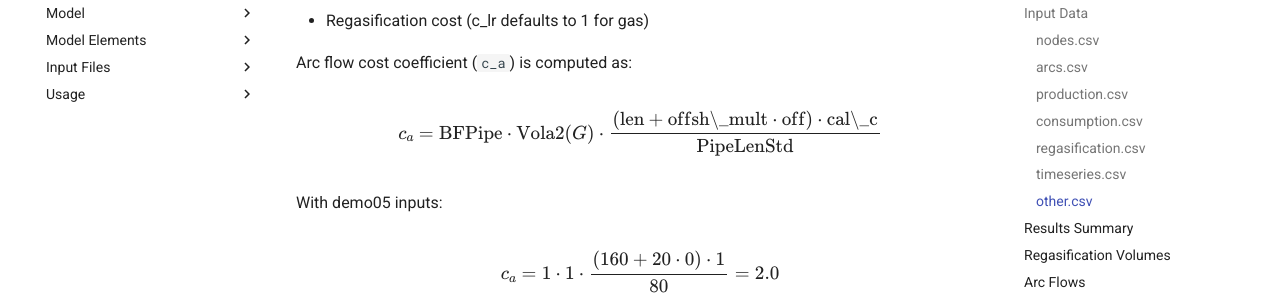
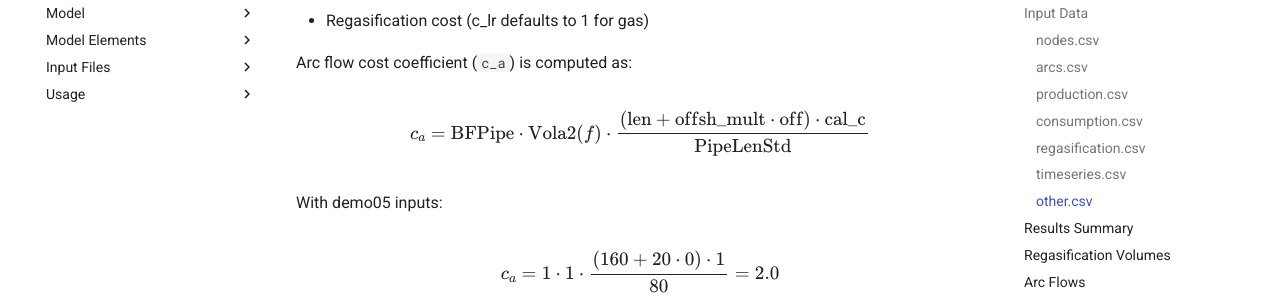
Before and after one commit to ParinazAliasghari/NordHHub, an MkDocs documentation site: the page built from docs/demos/demo05_regas_report.md, in a window 1280 px wide and 900 px high, scrolled down 3086 px. Shown: the part 149-449 px from the top of the window. Built offline with MkDocs 1.6.1 and Material for MkDocs 9.7.7, drawn with Linux system fonts in a browser that asks for light colours.

Commit message:
Update demo05_regas_report.md

```diff
--- a/docs/demos/demo05_regas_report.md
+++ b/docs/demos/demo05_regas_report.md
@@ -120,7 +120,9 @@
 Arc flow cost coefficient (`c_a`) is computed as:
 
 $$
- c_a = \text{BFPipe} \cdot \text{Vola2}(G) \cdot \frac{(\text{len} + \text{offsh\_mult} \cdot \text{off}) \cdot \text{cal\_c}}{\text{PipeLenStd}}
+c_{a} = \mathrm{BFPipe} \cdot \mathrm{Vola2}(f) \cdot
+\frac{(\mathrm{len} + \mathrm{offsh\_mult} \cdot \mathrm{off}) \cdot \mathrm{cal\_c}}
+{\mathrm{PipeLenStd}}
 $$
 
 With demo05 inputs:
```
